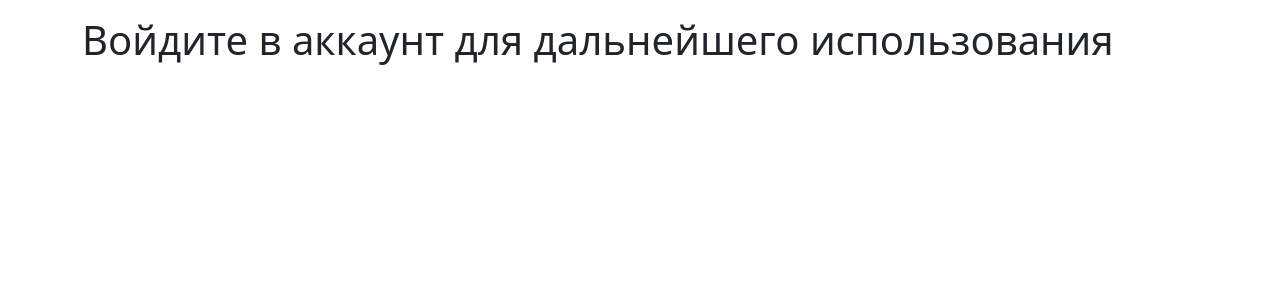
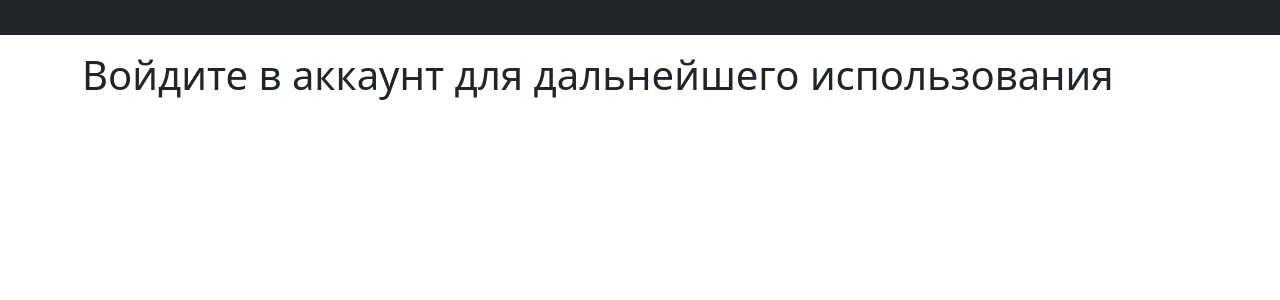
Before and after one commit to kurlikamurlika/gos_uslugi, a Django app: page /send/ in a window 1280 px wide. Shown: the part 56-356 px from the top of the page. Run offline with Django 4.2, Linux system fonts and the light colour scheme; data comes from the database, SQL or seed files in the repository; both versions use the stored data as it was after the commit.

Commit message:
exchange rates designed

```diff
--- a/bank/templates/bank/send.html
+++ b/bank/templates/bank/send.html
@@ -1,7 +1,9 @@
 <!DOCTYPE html>
 {% extends 'bank/base.html' %}
 {% block page_title %}ЦБ{% endblock %}
-
+{% block extra_nav %}
+    <h4 class="bg-dark text-light"><marquee>Курсы валют: {% for exchange_rate in exchange_rates %} {{ exchange_rate.resource }} {{ exchange_rate.rate }} CHR.{% endfor %}</marquee></h4>
+{% endblock %}
 {% block body_content %}
     {% if user.is_authenticated %}
         <h1>Добро пожаловать в Центральный Банк</h1>
```
Also changed, not shown: db.sqlite3.
